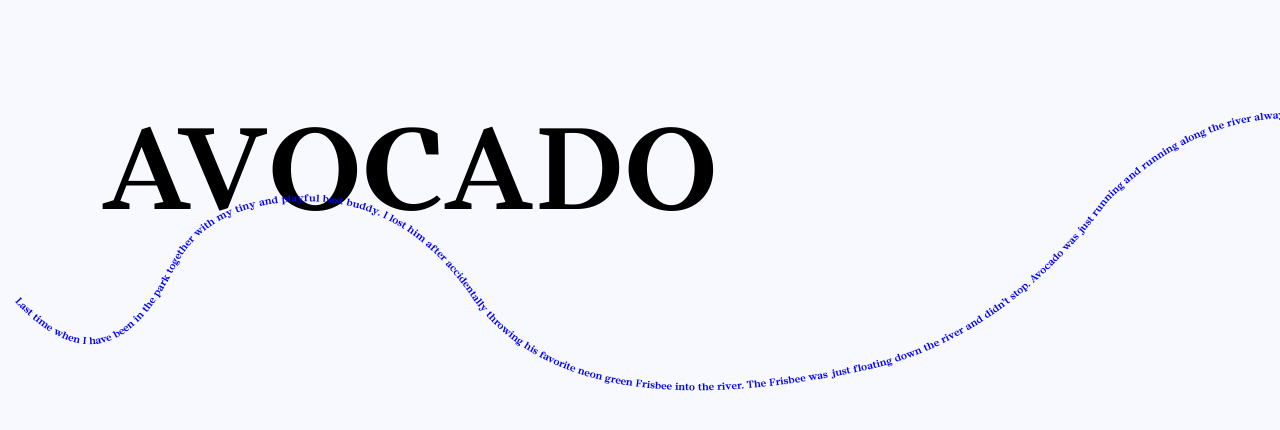
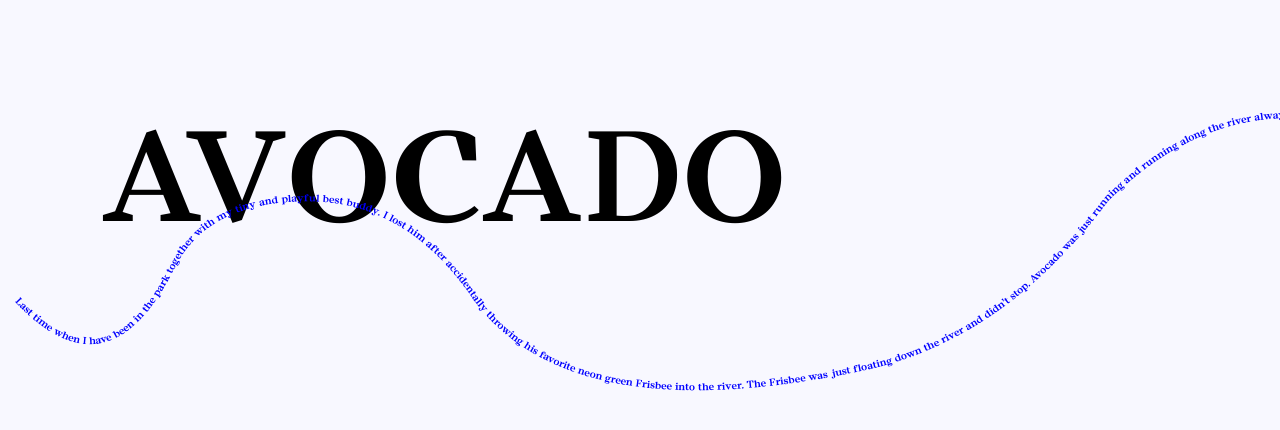
Before and after one commit to ninjvninjv/nodogssven, a plain HTML site: page index.html in a window 1280 px wide. Shown: the top 430 px of the page. Drawn offline with nearby package versions, Linux system fonts and the light colour scheme; files whose address does not match are found by name.

Commit message:
Update index.html

```diff
--- a/index.html
+++ b/index.html
@@ -121,7 +121,7 @@
             position:fixed;
             top:100px;
             left:100px;
-            font-size: 9vw;
+            font-size: 10vw;
 
         }
 
```
